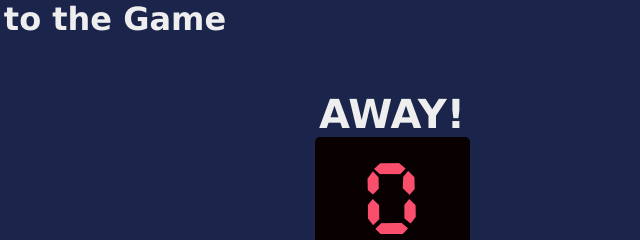
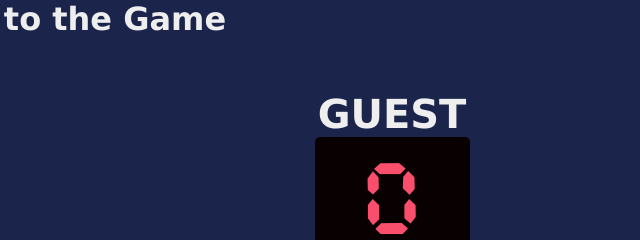
Before and after one commit to budkayy/Soreboard-1, a plain HTML site: page index.html in a window 1280 px wide. Shown: the top 240 px of the page, 612-1252 px from the left. Drawn offline with Linux system fonts and the light colour scheme.

Commit message:
from Away! to GUEST

```diff
--- a/index.html
+++ b/index.html
@@ -19,7 +19,7 @@
 
                 </div>
                 <div class="hg-container">
-                    <h3>AWAY!</h3>
+                    <h3>GUEST</h3>
                     <p class="score-box-number" id="guest-score-box"></p>
                     <div class="score-btns">
                         <button class="add-score-btn" id="score-guest-1" onclick="guestAddOne()">+1</button>
```
